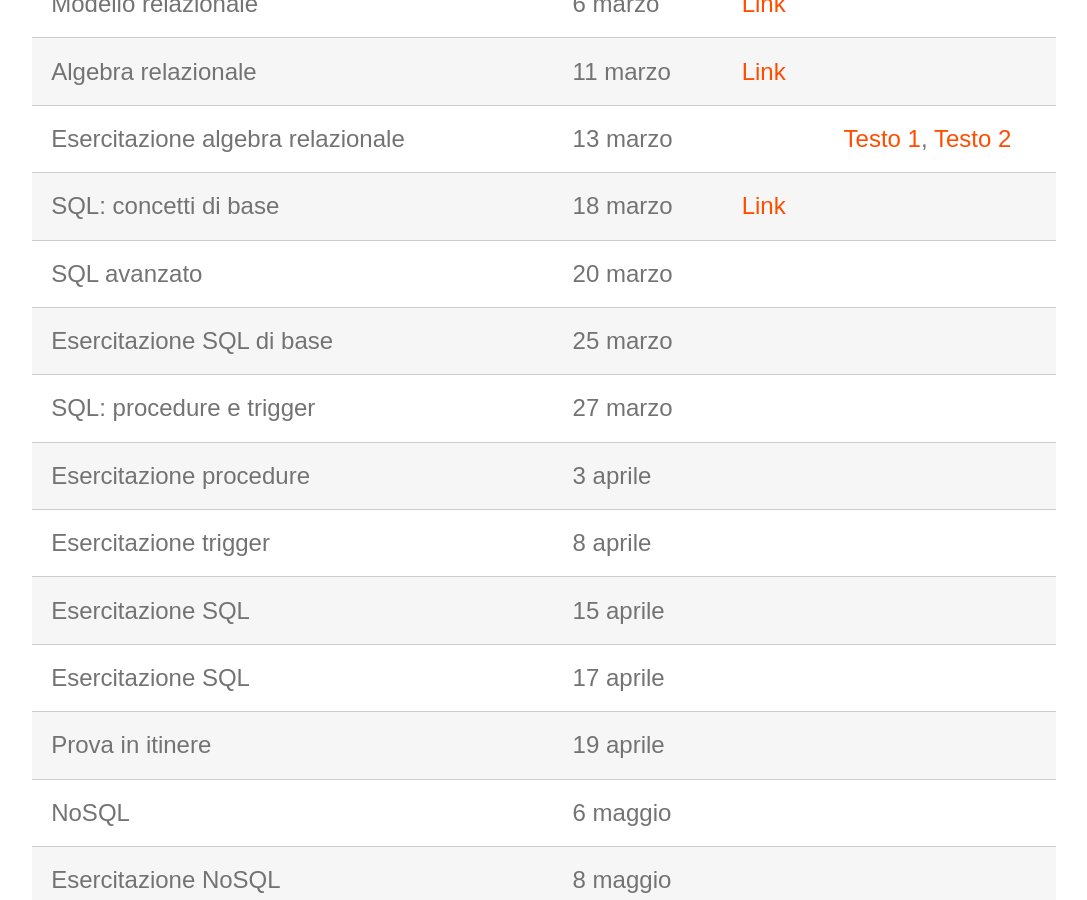
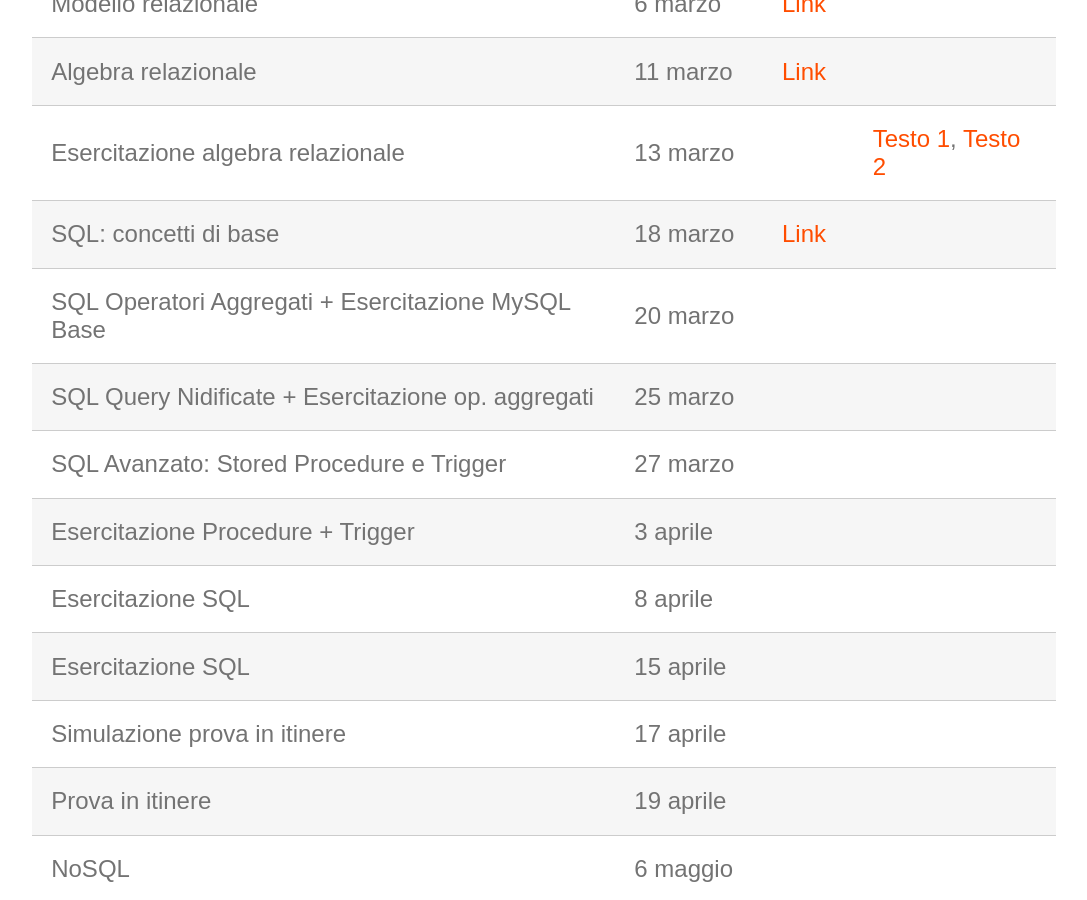
Before and after one commit to perceivelab/db-fo-24, a Jekyll site: the page built from index.md, in a window 1280 px wide and 900 px high, scrolled down 973 px. Shown: the whole window, without its empty margins (96-1183 px from the left). Built offline with Jekyll 4.4.1, drawn with Linux system fonts in a browser that asks for light colours.

Commit message:
Update index.md

```diff
--- a/index.md
+++ b/index.md
@@ -28,13 +28,13 @@ Il programma delle lezioni è provvisorio e può subire variazioni.
 | Algebra relazionale                       | 11 marzo | [Link](https://studentiunict-my.sharepoint.com/:b:/g/personal/simone_palazzo_unict_it/EfOjXxpmWtVKpeM0qJyJR1wB39FAFL6JJYEi9heyoijMlg?e=NGHcJO)
 | Esercitazione algebra relazionale         | 13 marzo |  |  [Testo 1](https://studentiunict-my.sharepoint.com/:b:/g/personal/simone_palazzo_unict_it/ERyyqBsJBbZGvWIT6lUqbFwBI8Uvpusv7LRY8eFPqzx1JQ?e=lHadKF), [Testo 2](https://studentiunict-my.sharepoint.com/:b:/g/personal/simone_palazzo_unict_it/EegBD2LLquFKtQYR74IcJZABwNl13VOF4PBjTaMOkeTy8A?e=QcnpO5)
 | SQL: concetti di base                     | 18 marzo | [Link](https://studentiunict-my.sharepoint.com/:b:/g/personal/simone_palazzo_unict_it/EfOjXxpmWtVKpeM0qJyJR1wB39FAFL6JJYEi9heyoijMlg?e=NGHcJO)
-| SQL avanzato                              | 20 marzo |
-| Esercitazione SQL di base                 | 25 marzo |
-| SQL: procedure e trigger                  | 27 marzo |
-| Esercitazione procedure                   | 3 aprile |
-| Esercitazione trigger                     | 8 aprile |
+| SQL Operatori Aggregati + Esercitazione MySQL Base                              | 20 marzo |
+| SQL Query Nidificate + Esercitazione op. aggregati                 | 25 marzo |
+| SQL Avanzato: Stored Procedure e Trigger                  | 27 marzo |
+| Esercitazione Procedure + Trigger                   | 3 aprile |
+| Esercitazione SQL                     | 8 aprile |
 | Esercitazione SQL                         | 15 aprile |
-| Esercitazione SQL                         | 17 aprile |
+| Simulazione prova in itinere                         | 17 aprile |
 | Prova in itinere                          | 19 aprile |
 | NoSQL                                     | 6 maggio |
 | Esercitazione NoSQL                       | 8 maggio |
```
